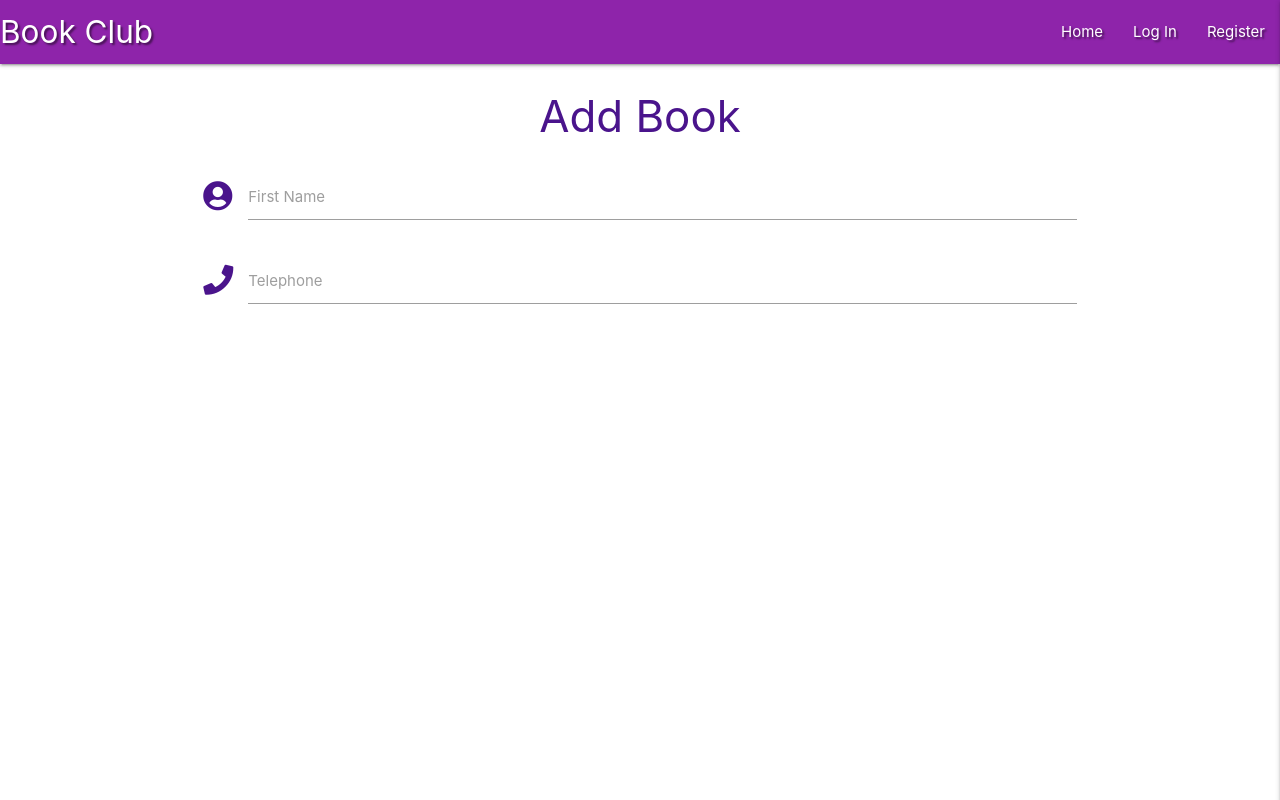
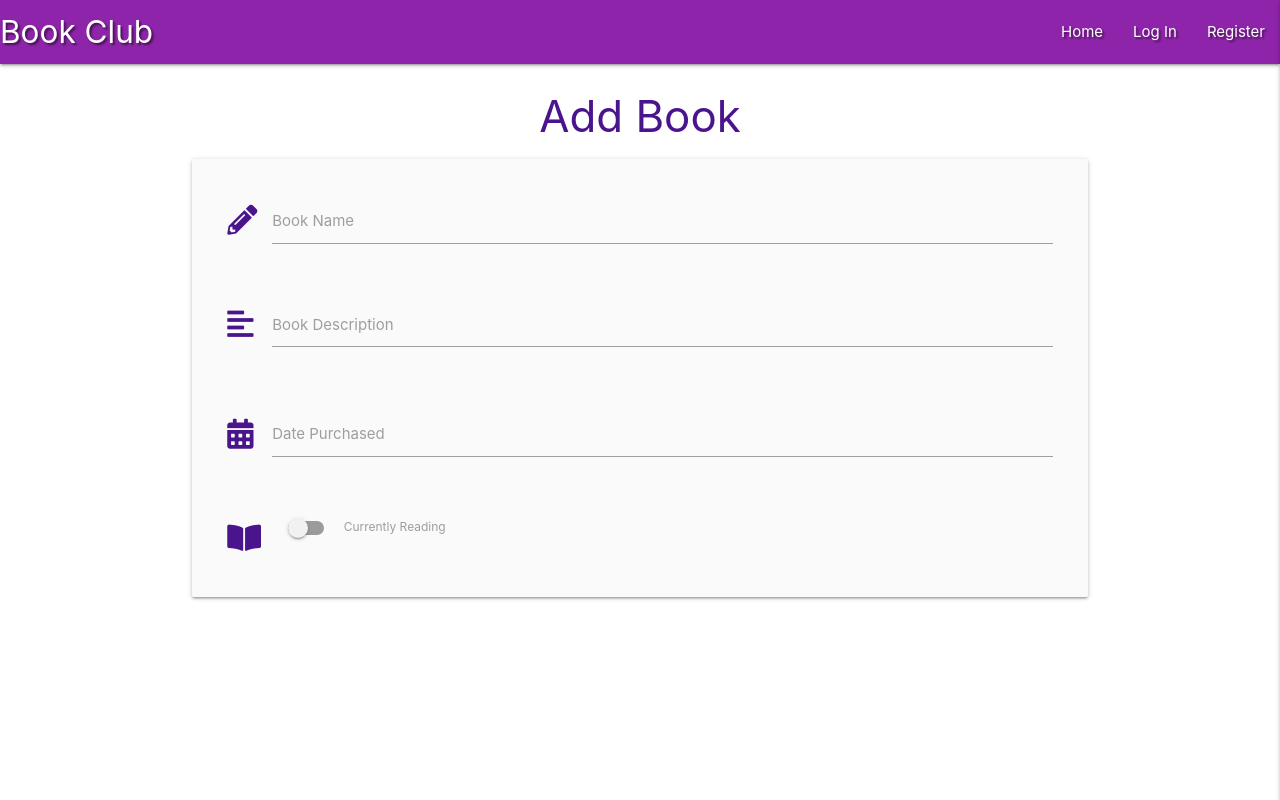
Before and after one commit to AlienatedSoftware/Third_Milestone_Book_Club, a Flask app: page /add_book in a window 1280 px wide. Run offline with Flask 2, Linux system fonts and the light colour scheme; some libraries are stand-ins or nearby versions.

Commit message:
Added book form input fields for add_book

```diff
--- a/static/js/script.js
+++ b/static/js/script.js
@@ -2,4 +2,12 @@ $(document).ready(function(){
     $(".sidenav").sidenav({edge: "right"});
     $('.collapsible').collapsible();
     $('.tooltipped').tooltip();
+    $('.datepicker').datepicker({
+        format: "dd mmmm, yyyy",
+        yearRange: 5,
+        showClearBtn: true,
+        i18n: {
+            done: "Select"
+        }
+    });
 });
--- a/templates/add_book.html
+++ b/templates/add_book.html
@@ -3,20 +3,43 @@
 
     <h3 class="purple-text text-darken-4 center-align">Add Book</h3>
 
-    <div class="row">
+    <div class="row card-panel grey lighten-5">
         <form class="col s12" method="POST" action="">
             <div class="row">
                 <div class="input-field col s12">
-                    <i class="fas fa-user-circle prefix purple-text text-darken-4"></i>
-                    <input id="icon_prefix" type="text" class="validate">
-                    <label for="icon_prefix">First Name</label>
-                </div>
-                <div class="input-field col s12">
-                    <i class="fas fa-phone prefix purple-text text-darken-4"></i>
-                    <input id="icon_telephone" type="tel" class="validate">
-                    <label for="icon_telephone">Telephone</label>
+                    <i class="fas fa-pencil-alt prefix purple-text text-darken-4"></i>
+                    <input id="book_name" name="book_name" minlength="3" maxlength="32"
+                        type="text" class="validate" required>
+                    <label for="book_name">Book Name</label>
                 </div>
             </div>
+            <div class="row">
+                <div class="input-field col s12">
+                    <i class="fas fa-align-left prefix purple-text text-darken-4"></i>
+                    <textarea id="book_description" name="book_description" minlength="1"
+                        maxlength="500" class="materialize-textarea validate" required></textarea>
+                    <label for="book_description">Book Description</label>
+                </div>
+            </div>
+            <div class="row">
+                <div class="input-field col s12">
+                    <i class="fas fa-calendar-alt prefix purple-text text-darken-4"></i>
+                    <input id="date_purchased" name="date_purchased" type="text" class="datepicker validate" required>
+                    <label for="date_purchased">Date Purchased</label>
+                </div>
+            </div>
+            <div class="row">
+				<div class="input-field col s12">
+					<div class="switch">
+                        <i class="fas fa-book-open prefix purple-text text-darken-4"></i>
+						<label for="currently_reading">
+                            <input type="checkbox" id="currently_reading" name="currently_reading">
+                            <span class="lever"></span>
+                            Currently Reading
+                        </label>
+					</div>
+				</div>
+			</div>
         </form>
     </div>
 
```
